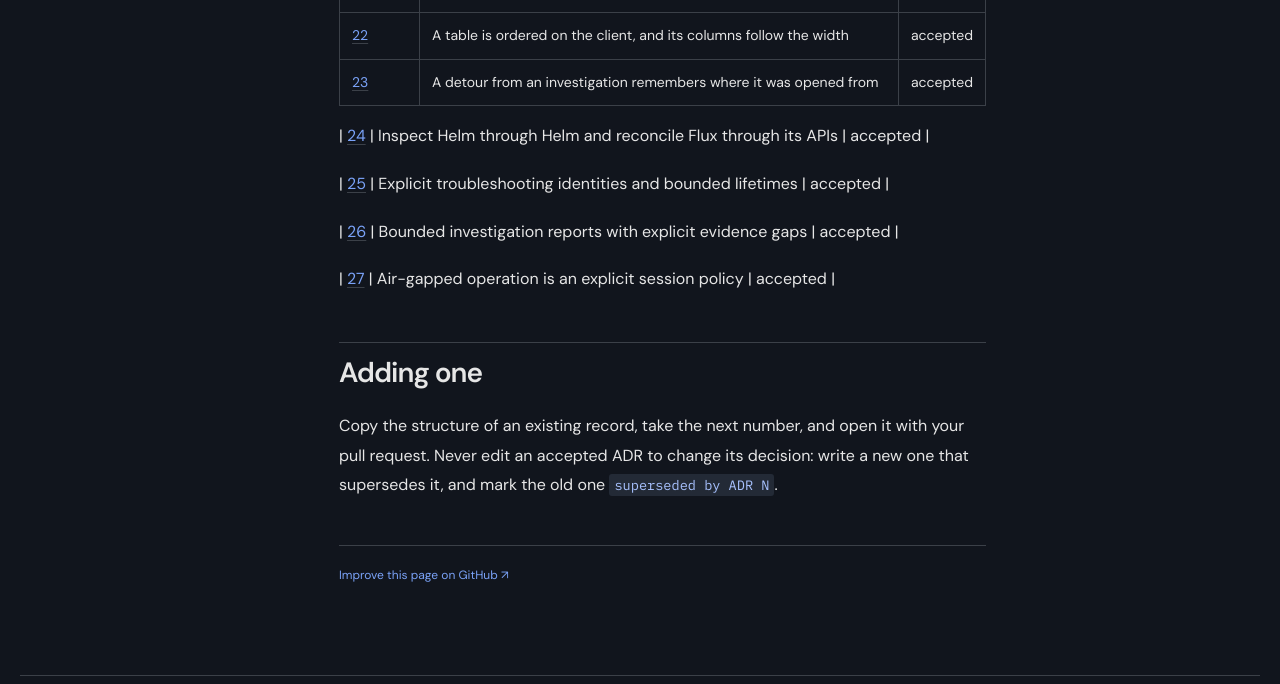
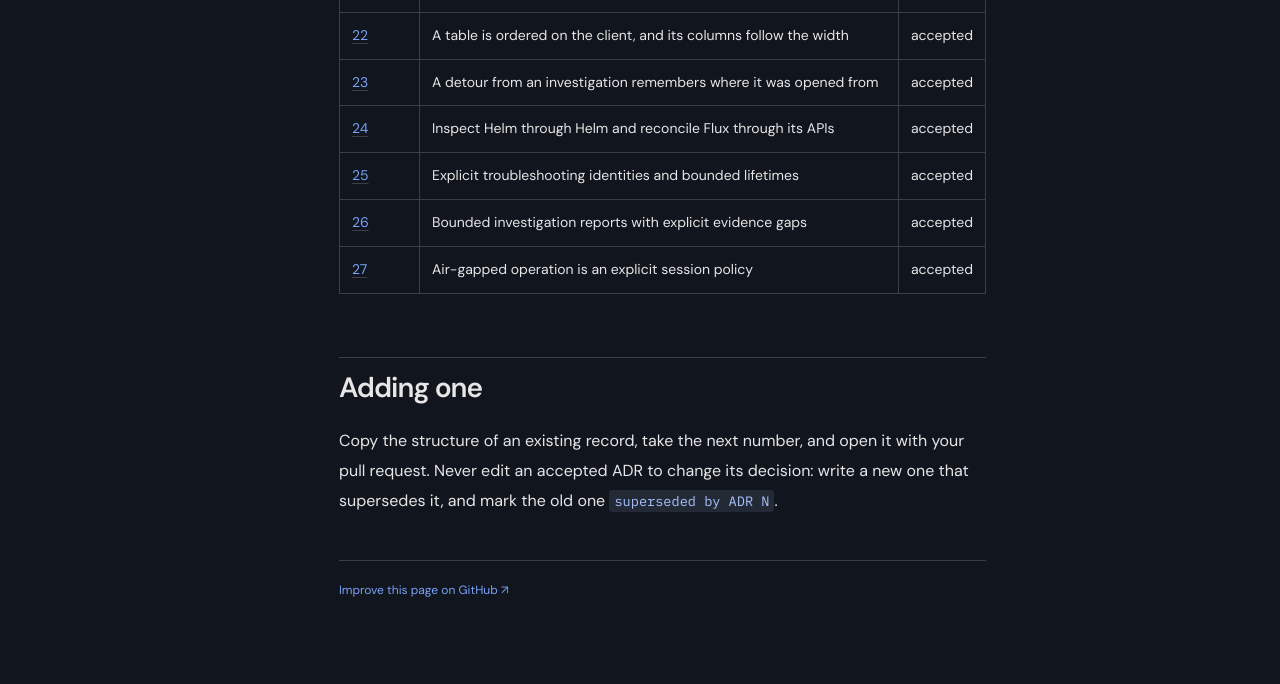
Before and after one commit to aronk11/correlux, a plain HTML site: page docs/decisions.html in a window 1280 px wide. Shown: the part 1477-2161 px from the top of the page. Drawn offline with Linux system fonts and the light colour scheme; a web font is replaced by a local one.

Commit message:
site: 59f9907c342a25ab7b8a95916906e4a4cb2d4317 aronk11/correlux-site@59f9907c342a25ab7b8a95916906e4a4cb2d4317

```diff
--- a/docs/decisions.html
+++ b/docs/decisions.html
@@ -127,12 +127,28 @@ Michael Nygard&#39;s: context, decision, consequences.</p>
 <td>A detour from an investigation remembers where it was opened from</td>
 <td>accepted</td>
 </tr>
+<tr>
+<td><a href="0024-helm-and-flux-operations.html">24</a></td>
+<td>Inspect Helm through Helm and reconcile Flux through its APIs</td>
+<td>accepted</td>
+</tr>
+<tr>
+<td><a href="0025-explicit-troubleshooting-sessions.html">25</a></td>
+<td>Explicit troubleshooting identities and bounded lifetimes</td>
+<td>accepted</td>
+</tr>
+<tr>
+<td><a href="0026-bounded-investigation-reports.html">26</a></td>
+<td>Bounded investigation reports with explicit evidence gaps</td>
+<td>accepted</td>
+</tr>
+<tr>
+<td><a href="0027-air-gapped-operation.html">27</a></td>
+<td>Air-gapped operation is an explicit session policy</td>
+<td>accepted</td>
+</tr>
 </tbody></table>
-</div><p>| <a href="0024-helm-and-flux-operations.html">24</a> | Inspect Helm through Helm and reconcile Flux through its APIs | accepted |</p>
-<p>| <a href="0025-explicit-troubleshooting-sessions.html">25</a> | Explicit troubleshooting identities and bounded lifetimes | accepted |</p>
-<p>| <a href="0026-bounded-investigation-reports.html">26</a> | Bounded investigation reports with explicit evidence gaps | accepted |</p>
-<p>| <a href="0027-air-gapped-operation.html">27</a> | Air-gapped operation is an explicit session policy | accepted |</p>
-<h2 id="adding-one">Adding one</h2>
+</div><h2 id="adding-one">Adding one</h2>
 <p>Copy the structure of an existing record, take the next number, and open it with
 your pull request. Never edit an accepted ADR to change its decision: write a new
 one that supersedes it, and mark the old one <code>superseded by ADR N</code>.</p>
```
Also changed, not shown: docs/search.json, 1 other file.
